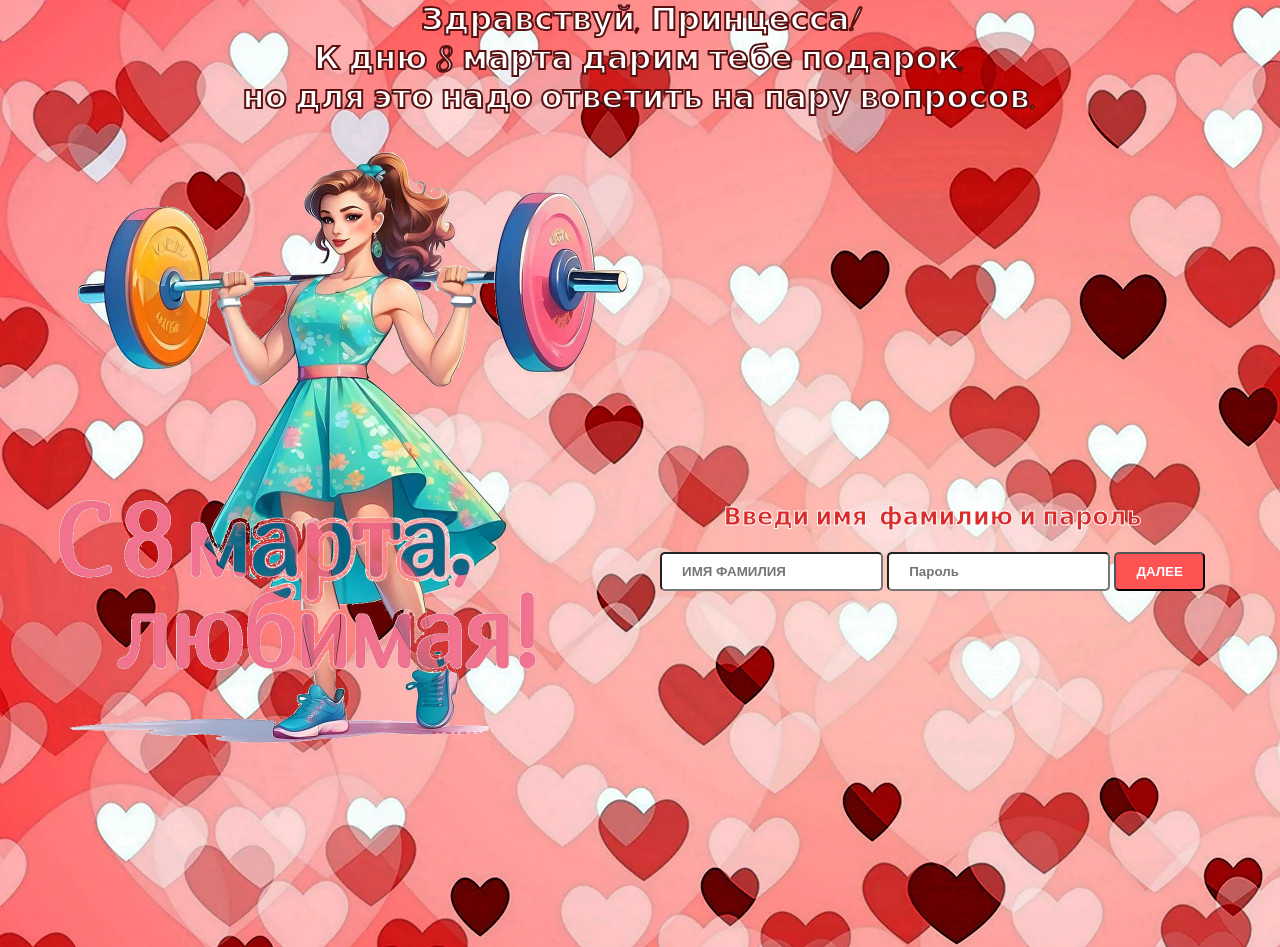
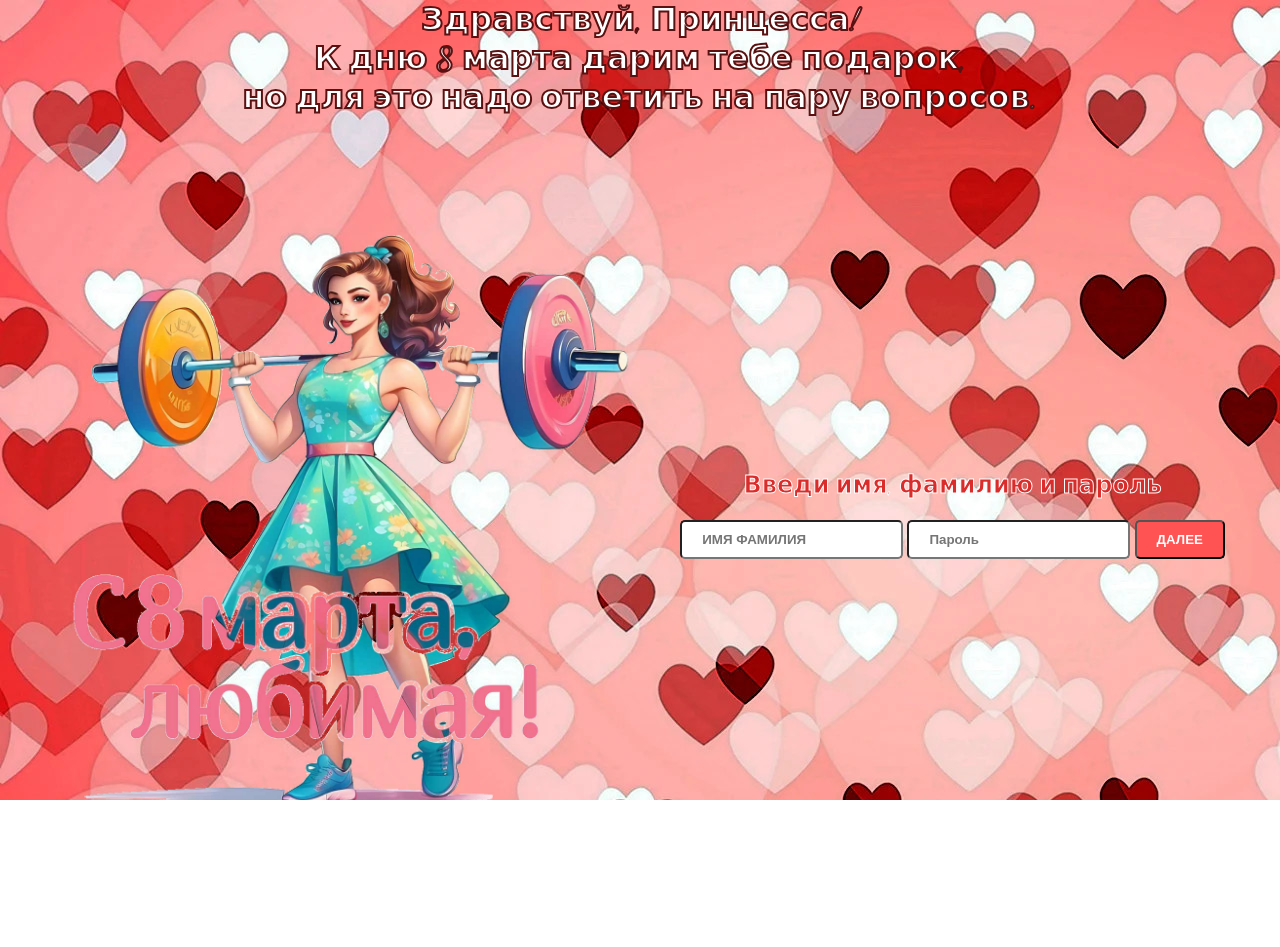
Before and after one commit to obovkush/8marth, a plain HTML site: page index.html in a window 1280 px wide. After the commit the page ends 800 px from the top, so only its background shows below. Drawn offline with Linux system fonts and the light colour scheme.

Commit message:
исправлены стили

```diff
--- a/index.html
+++ b/index.html
@@ -76,7 +76,16 @@
 			text-transform: none;
 		}
 
+		.container {
+			display: flex;
+			flex-direction: column;
+			max-width: 1200px;
+			margin: 0 auto;
+			padding: 0 15px;
+		}
+
 		.header {
+			height: 200px;
 			color: #fff;
 			-webkit-text-stroke: 2px #5a1111;
 			margin-bottom: 30px;
@@ -87,22 +96,19 @@
 			-webkit-text-stroke: 1px #fff;
 		}
 
-		.container {
+		.section__main {
+
+		}
+
+		.content {
 			display: flex;
 			justify-content: flex-end;
 			align-items: center;
-			height: 100vh;
-			max-width: 1200px;
-			margin: 0 auto;
-			padding: 0 15px;
+			text-align: center;
+			height: calc(100vh - 230px);
 			background-image: url('./vosmoe-marta.png');
 			background-size: 50%;
 			background-repeat: no-repeat;
-		}
-
-		.content {
-			width: 50%;
-			text-align: center;
 		}
 	</style>
 
```
